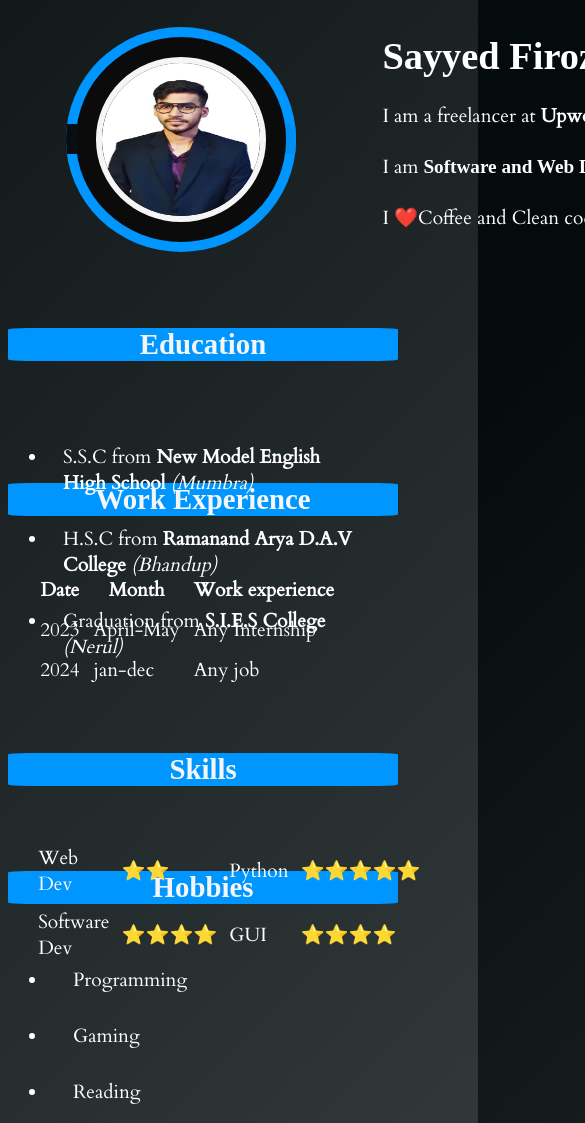
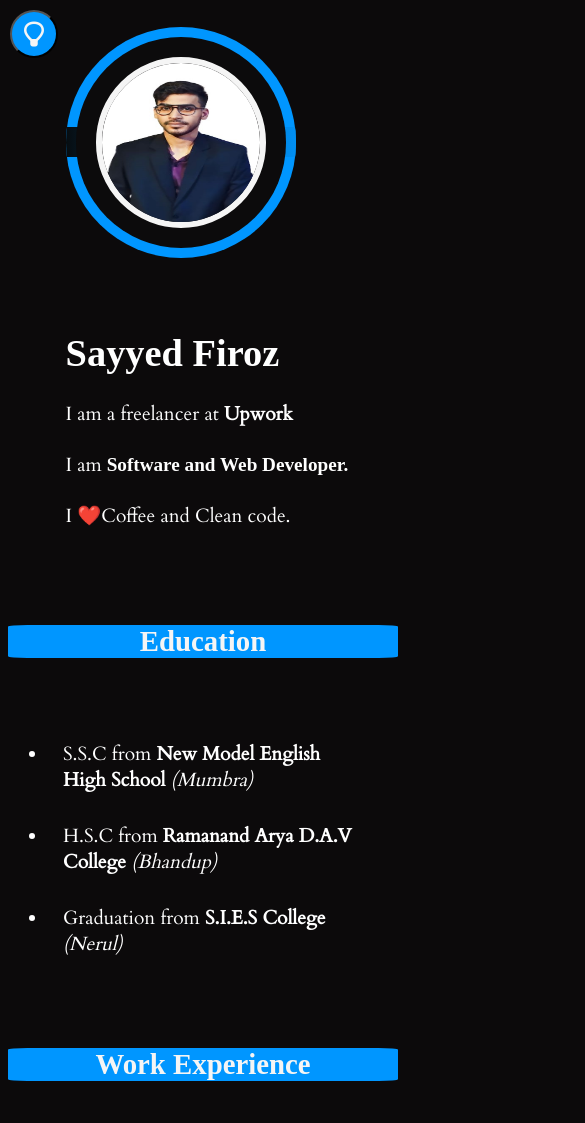
Before and after one commit to SayyedFiroz/Personal-website, a plain HTML site: page index.html in a window 390 px wide. Shown: the top 1123 px of the page, 585 px wide, since content can reach past the window. Drawn offline with nearby package versions, Linux system fonts and the light colour scheme.

Commit message:
changes for perfect mobile orientation

```diff
--- a/index.html
+++ b/index.html
@@ -95,7 +95,7 @@
                 </ul>
 </div>
 
-<div class="footer container" id="footer">
+<div class="footer" id="footer">
     <p>
         <a class="linkss contact"  href="contact.html"> Contact </a>
     </p>
--- a/style.css
+++ b/style.css
@@ -3,12 +3,7 @@ html{
   color: white;
   font-size: larger;
   font-family: 'cardo';
-  background: linear-gradient(-45deg, #464b4d
-  , #242b2d, #050b0c, #010b12);
-background-size: 400% 400%;
-animation: gradient 15s ease infinite;
-height: 100%;
-width: 100%;
+  background-color: #0c0a0b;
 }
 button{
   background-color: #0096FF;
@@ -24,17 +19,6 @@ button{
 }
 table{
   margin-left: 1rem;
-}
-@keyframes gradient {
-0% {
-  background-position: 0% 50%;
-}
-50% {
-  background-position: 100% 50%;
-}
-100% {
-  background-position: 0% 50%;
-}
 }
 
 h2{
@@ -218,8 +202,10 @@ li{
   padding: 15px;
 }
 
-@media (min-width:320px) and (max-width:680px) {
+/*tab*/
 
+@media (max-width:650px)
+{
   h2,h3,h4,h5{
     background-color: #0096FF;
     color: whitesmoke;
@@ -228,6 +214,80 @@ li{
     width:100vw;
     margin-top: 2rem;
     margin-bottom: 2.5rem;
+  }
+  button{
+    background-color: #0096FF;
+    border-radius: 50%;
+    border-color: black;
+    display: flex;
+    flex-wrap: wrap-reverse;
+    justify-content: center;
+    align-items: center;
+    align-self: flex-start;
+    position: fixed;
+    margin: 2px;
+  }
+  #front{
+    display: flex;
+    flex-direction: row;
+    justify-content: flex-start;
+    gap: 2rem;
+    align-items: flex-start;
+    flex-wrap: wrap;
+    height: 40%;
+  }
+
+    .box{
+    display: inline;
+    flex-direction: column;
+    justify-content:flex-end;
+    align-items: center;
+    margin-left:3rem ;
+    background-color: #0096FF;
+
+  }
+  .fcontent{
+    margin-bottom: 10px;
+    margin-left: 3rem;
+  }
+
+  #Education{
+    justify-content: flex-start;
+    align-items: flex-start;
+    margin-top: 1.5rem;
+    height: 30%;
+  }
+  .skills{
+    justify-content: flex-start;
+    align-items: flex-start;
+    height: 30%;
+  }
+  .footer{
+    margin-top: 2rem;
+    justify-content: flex-start;
+    align-items: flex-start;
+  }
+}
+
+/*mob*/
+
+@media (min-width:1080px) and (min-height:1920px) {
+
+
+  html{
+    color: white;
+    font-size: x-large;
+    font-family: 'cardo';
+    background-color: #0c0a0b;
+  }
+  h2{
+    background-color: #0096FF;
+    color: black;
+    text-align: center;
+    border-radius: 40px;
+    width:100%;
+    margin: 0.5rem;
+    font-family: serif;
   }
     .box{
     display: flex;
@@ -238,10 +298,6 @@ li{
     background-color: #0096FF;
 
   }
-  .fcontent{
-    margin-bottom: 10px;
-    margin-left: 2.5rem;
-  }
   .container{
     display: flex;
     flex-direction: column;
@@ -251,28 +307,42 @@ li{
 
   #front{
     display: flex;
-    flex-wrap: wrap;
     flex-direction: column;
     justify-content: flex-start;
     gap: 2rem;
     align-items: flex-start;
-    height: 30vh;
+    height: 38vh;
+    margin: 0px;
+  }
+  .fcontent{
+    margin-bottom: 5px;
+    margin-left: 2.5rem;
   }
   #Education{
     height: 16vh;
     justify-content: flex-start;
     align-items: flex-start;
-    margin-top: 1.5rem;
+    margin:0px;
   }
   .skills{
-    height: 14vh;
+    height: 12vh;
     justify-content: flex-start;
     align-items: flex-start;
     margin-top: 1rem;
+    margin-bottom: 0;
   }
+  table{
+    margin-top: 1rem;
   }
+  #hobbies{
+    margin-top: 0px;
+    margin-bottom: 100px;}
+
   .footer{
     margin-top: 2rem;
     justify-content: flex-start;
     align-items: flex-start;
+    height: 4vh;
   }
+
+}
```
